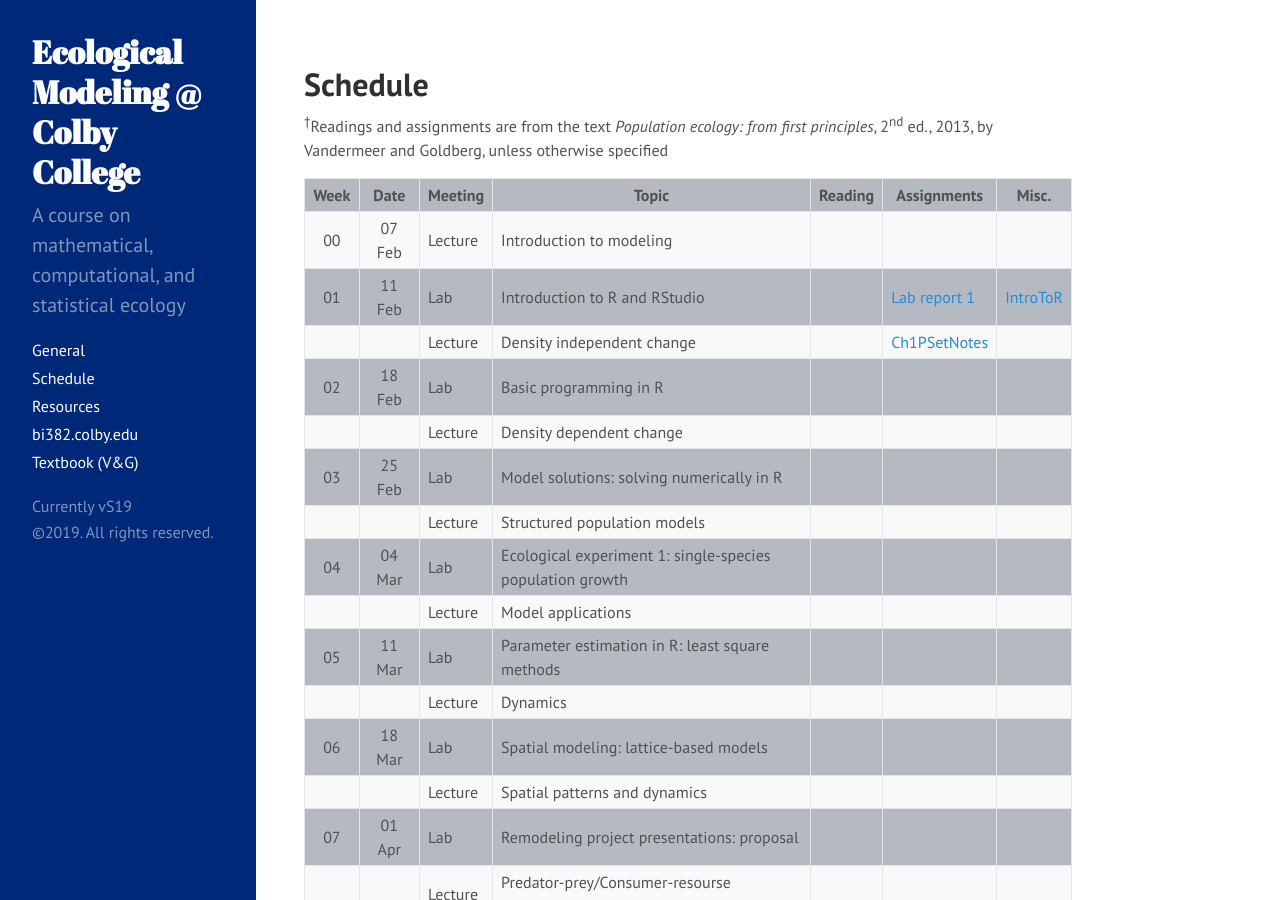
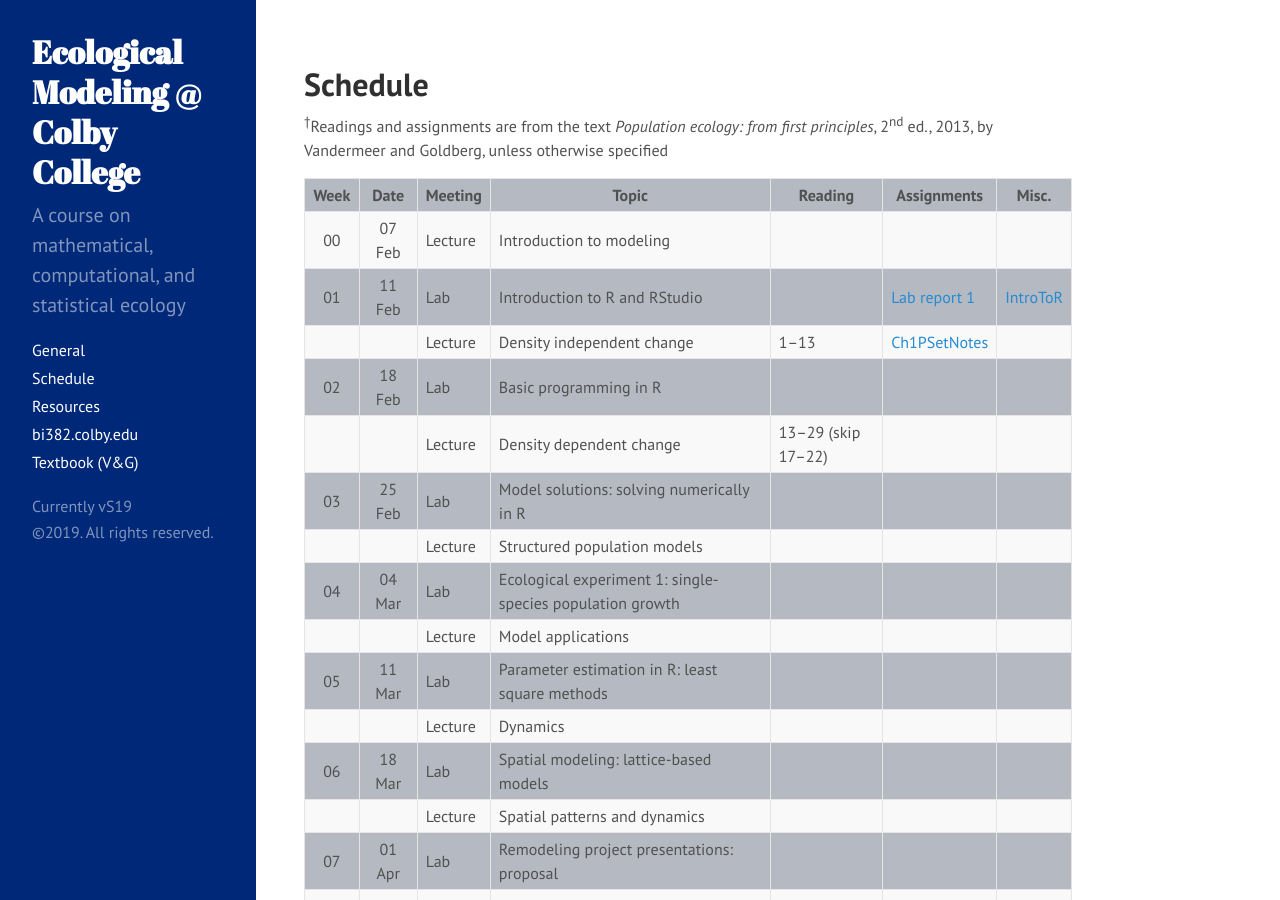
Before and after one commit to davan690/ColbyEcology.github.io, a Jekyll site: the page built from Schedule.md, in a window 1280 px wide and 900 px high. Built offline with Jekyll 4.4.1, drawn with Linux system fonts in a browser that asks for light colours.

Commit message:
notes display v 1

```diff
--- a/Schedule.md
+++ b/Schedule.md
@@ -27,31 +27,31 @@ title: "Schedule"
 
 <sup>&#8224;</sup>Readings and assignments are from the text *Population ecology: from first principles*, 2<sup>nd</sup> ed., 2013, by Vandermeer and Goldberg, unless otherwise specified
 
-Week |  Date  | Meeting |     Topic                                                      | Reading           | Assignments | Misc.
-:---:|:------:|---------|----------------------------------------------------------------|-------------------|-------------|-------------
-00   | 07 Feb | Lecture | Introduction to modeling                                       |                   |             |
-01   | 11 Feb |   Lab   | Introduction to R and RStudio                                  |                   |[Lab report 1](../Assignments/LabReports/LabReport_1.html){:target="_blank"} | [IntroToR](../Presentations/Lab01_IntroToR.html){:target="_blank"}
-     |        | Lecture | Density independent change                                     |                   | [Ch1PSetNotes](../Assignments/LectureProblemSets/Ch01_ProblemNotes.md){:target="_blank"} |
-02   | 18 Feb |   Lab   | Basic programming in R                                         |                   |             |
-     |        | Lecture | Density dependent change                                       |                   |             |
-03   | 25 Feb |   Lab   | Model solutions: solving numerically in R                      |                   |             |
-     |        | Lecture | Structured population models                                   |                   |             |
-04   | 04 Mar |   Lab   | Ecological experiment 1: single-species population growth      |                   |             |
-     |        | Lecture | Model applications                                             |                   |             |
-05   | 11 Mar |   Lab   | Parameter estimation in R: least square methods                |                   |             |
-     |        | Lecture | Dynamics                                                       |                   |             |
-06   | 18 Mar |   Lab   | Spatial modeling: lattice-based models                         |                   |             |
-     |        | Lecture | Spatial patterns and dynamics                                  |                   |             |
-07   | 01 Apr |   Lab   | Remodeling project presentations: proposal                     |                   |             |
-     |        | Lecture | Predator-prey/Consumer-resourse interactions                   |                   |             |
-08   | 08 Apr |   Lab   | Ecological experiment 2: predators and prey in virtual reality |                   |             |
-     |        | Lecture | Disease ecology		           	                             |                   |             |
-09   | 15 Apr |   Lab   | Parameter estimation in R: maximum likelihood                  |                   |             |
-     |        | Lecture | Competition  				                                     |                   |             |
-10   | 22 Apr |   Lab   | Remodeling project presentations: methods                      |                   |             |
-     |        | Lecture | Facilitation and mutualism                                     |                   |             |
-11   | 29 Apr |   Lab   | Remodeling project: analysis                                   |                   |             |
-     |        | Lecture | Webs and networks                        		                 |                   |             |
-12   | 06 May |   Lab   | Remodeling project: analysis                                   |                   |             |
-     |        | Lecture | Remodeling project presentations: Results                      |                   |             |
-Exam | 17 May |         | Remodeling project: final paper due before 6:00 PM             |                   |             |
+Week |  Date  | Meeting |     Topic                                                      | Reading           | Assignments | Misc.       |
+:---:|:------:|---------|----------------------------------------------------------------|-------------------|-------------|-------------|
+00   | 07 Feb | Lecture | Introduction to modeling                                       |                   |             | |
+01   | 11 Feb |   Lab   | Introduction to R and RStudio                                  |                   |[Lab report 1](../Assignments/LabReports/LabReport_1.html) | [IntroToR](../Presentations/Lab01_IntroToR.html) |
+     |        | Lecture | Density independent change                                     | 1–13              |[Ch1PSetNotes](../Assignments/LectureProblemSets/Ch01_ProblemNotes.md) | |
+02   | 18 Feb |   Lab   | Basic programming in R                                         |                   |             | |
+     |        | Lecture | Density dependent change                                       | 13–29 (skip 17–22)|             | |
+03   | 25 Feb |   Lab   | Model solutions: solving numerically in R                      |                   |             | |
+     |        | Lecture | Structured population models                                   |                   |             | |
+04   | 04 Mar |   Lab   | Ecological experiment 1: single-species population growth      |                   |             | |
+     |        | Lecture | Model applications                                             |                   |             | |
+05   | 11 Mar |   Lab   | Parameter estimation in R: least square methods                |                   |             | |
+     |        | Lecture | Dynamics                                                       |                   |             | |
+06   | 18 Mar |   Lab   | Spatial modeling: lattice-based models                         |                   |             | |
+     |        | Lecture | Spatial patterns and dynamics                                  |                   |             | |
+07   | 01 Apr |   Lab   | Remodeling project presentations: proposal                     |                   |             | |
+     |        | Lecture | Predator-prey/Consumer-resourse interactions                   |                   |             | |
+08   | 08 Apr |   Lab   | Ecological experiment 2: predators and prey in virtual reality |                   |             | |
+     |        | Lecture | Disease ecology		           	                             |                   |             | |
+09   | 15 Apr |   Lab   | Parameter estimation in R: maximum likelihood                  |                   |             | |
+     |        | Lecture | Competition  				                                     |                   |             | |
+10   | 22 Apr |   Lab   | Remodeling project presentations: methods                      |                   |             | |
+     |        | Lecture | Facilitation and mutualism                                     |                   |             | |
+11   | 29 Apr |   Lab   | Remodeling project: analysis                                   |                   |             | |
+     |        | Lecture | Webs and networks                        		                 |                   |             | |
+12   | 06 May |   Lab   | Remodeling project: analysis                                   |                   |             | |
+     |        | Lecture | Remodeling project presentations: Results                      |                   |             | |
+Exam | 17 May |         | Remodeling project: final paper due before 6:00 PM             |                   |             | |
```
